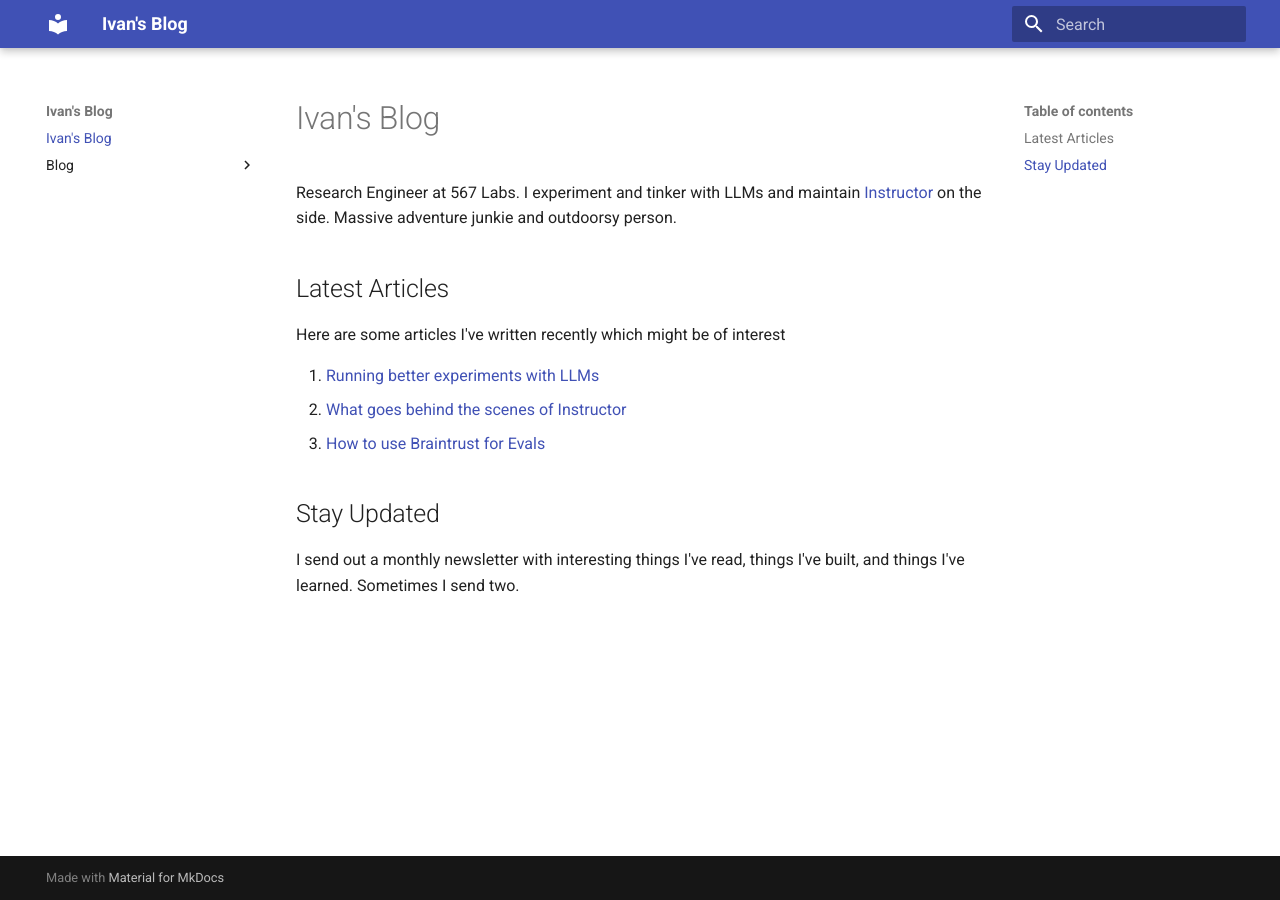
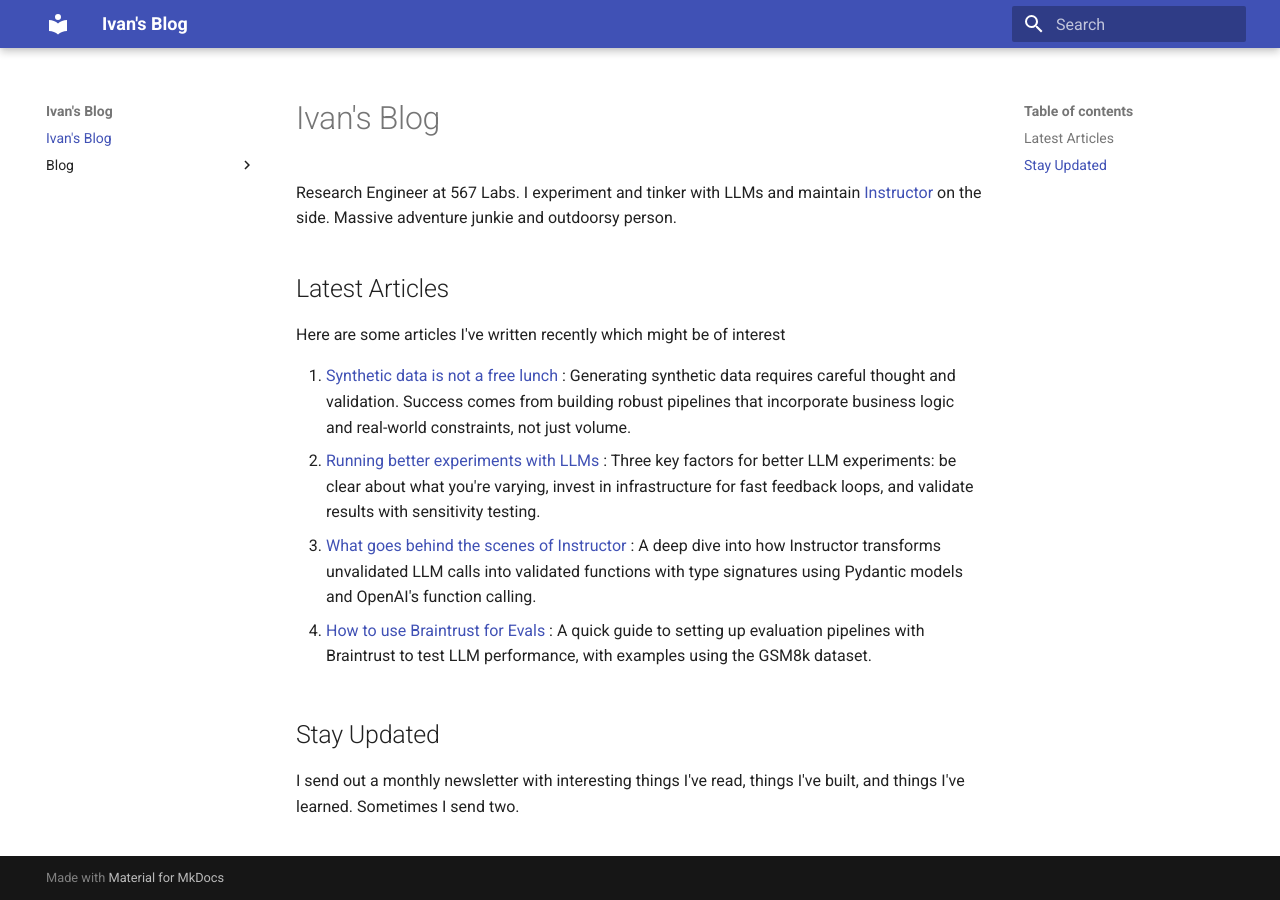
Before and after one commit to ivanleomk/ivanleomk.github.io, an MkDocs documentation site: the page built from docs/index.md, in a window 1280 px wide. Built offline with MkDocs 1.6.1 and Material for MkDocs 9.7.7, drawn with Linux system fonts in a browser that asks for light colours.

Commit message:
updated deps and added index description of posts

```diff
--- a/docs/index.md
+++ b/docs/index.md
@@ -6,9 +6,12 @@ Research Engineer at 567 Labs. I experiment and tinker with LLMs and maintain [I
 
 Here are some articles I've written recently which might be of interest
 
-1. [Running better experiments with LLMs](./blog/posts/running-better-experiments.md)
-2. [What goes behind the scenes of Instructor](./blog/posts/how-does-instructor-work.md)
-3. [How to use Braintrust for Evals](./blog/posts/braintrust-from-scratch.md)
+1. [Synthetic data is not a free lunch](./blog/posts/synthetic-data-is-not-a-free-lunch.md) : Generating synthetic data requires careful thought and validation. Success comes from building robust pipelines that incorporate business logic and real-world constraints, not just volume.
+2. [Running better experiments with LLMs](./blog/posts/running-better-experiments.md) : Three key factors for better LLM experiments: be clear about what you're varying, invest in infrastructure for fast feedback loops, and validate results with sensitivity testing.
+
+3. [What goes behind the scenes of Instructor](./blog/posts/how-does-instructor-work.md) : A deep dive into how Instructor transforms unvalidated LLM calls into validated functions with type signatures using Pydantic models and OpenAI's function calling.
+
+4. [How to use Braintrust for Evals](./blog/posts/braintrust-from-scratch.md) : A quick guide to setting up evaluation pipelines with Braintrust to test LLM performance, with examples using the GSM8k dataset.
 
 ## Stay Updated
 
--- a/mkdocs.yml
+++ b/mkdocs.yml
@@ -1,5 +1,5 @@
 site_name: Ivan's Blog
-site_url: https://ivanleo.com
+site_url: https://www.ivanleo.com
 theme:
   name: material
   features:
--- a/pyproject.toml
+++ b/pyproject.toml
@@ -31,7 +31,7 @@ dependencies = [
     "mkdocs==1.6.1",
     "mkdocs-autorefs==1.2.0",
     "mkdocs-get-deps==0.2.0",
-    "mkdocs-material==9.5.44",
+    "mkdocs-material[imaging]==9.5.44",
     "mkdocs-material-extensions==1.3.1",
     "mkdocs-minify-plugin==0.8.0",
     "mkdocs-rss-plugin==1.16.0",
```
Also changed, not shown: 1 other file.
